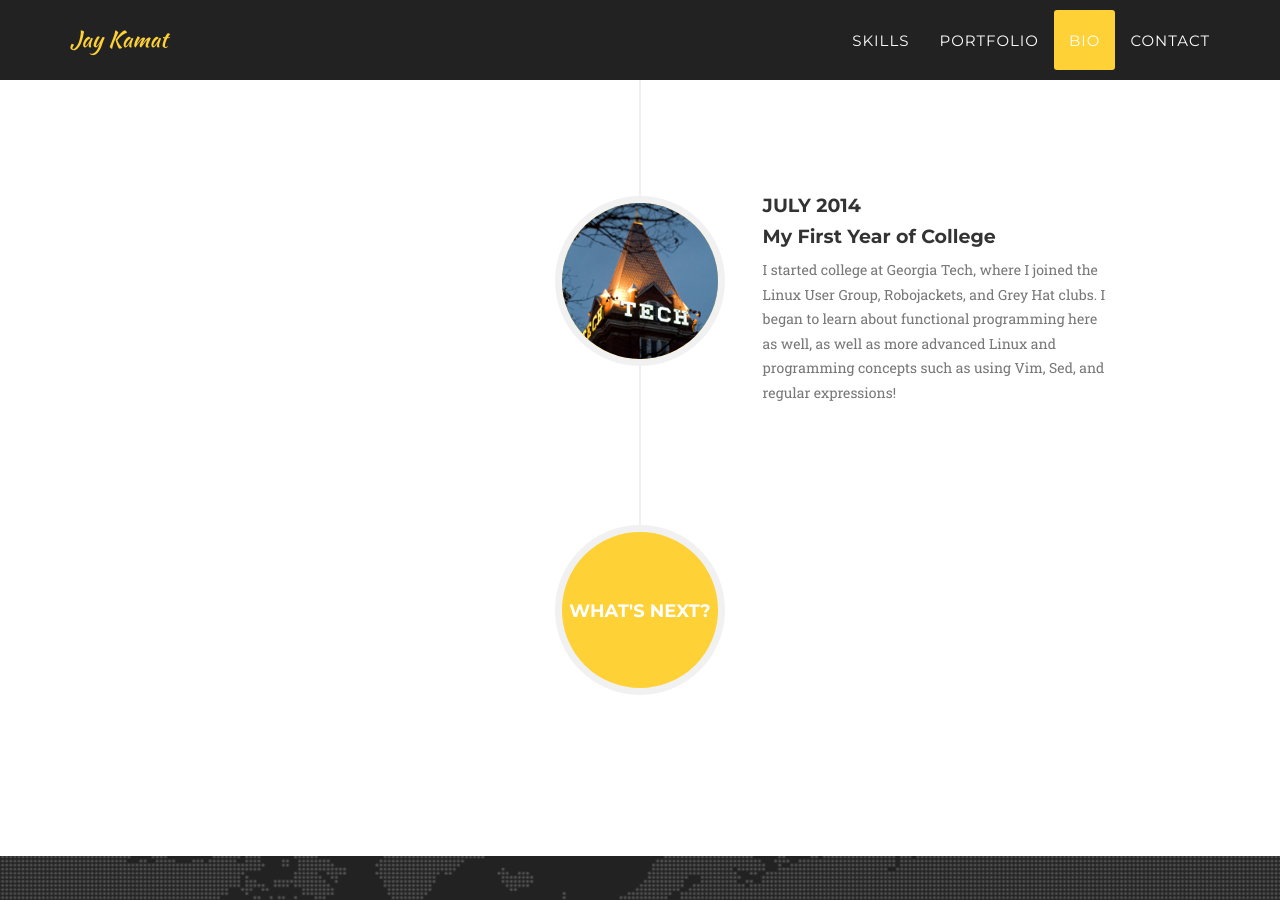
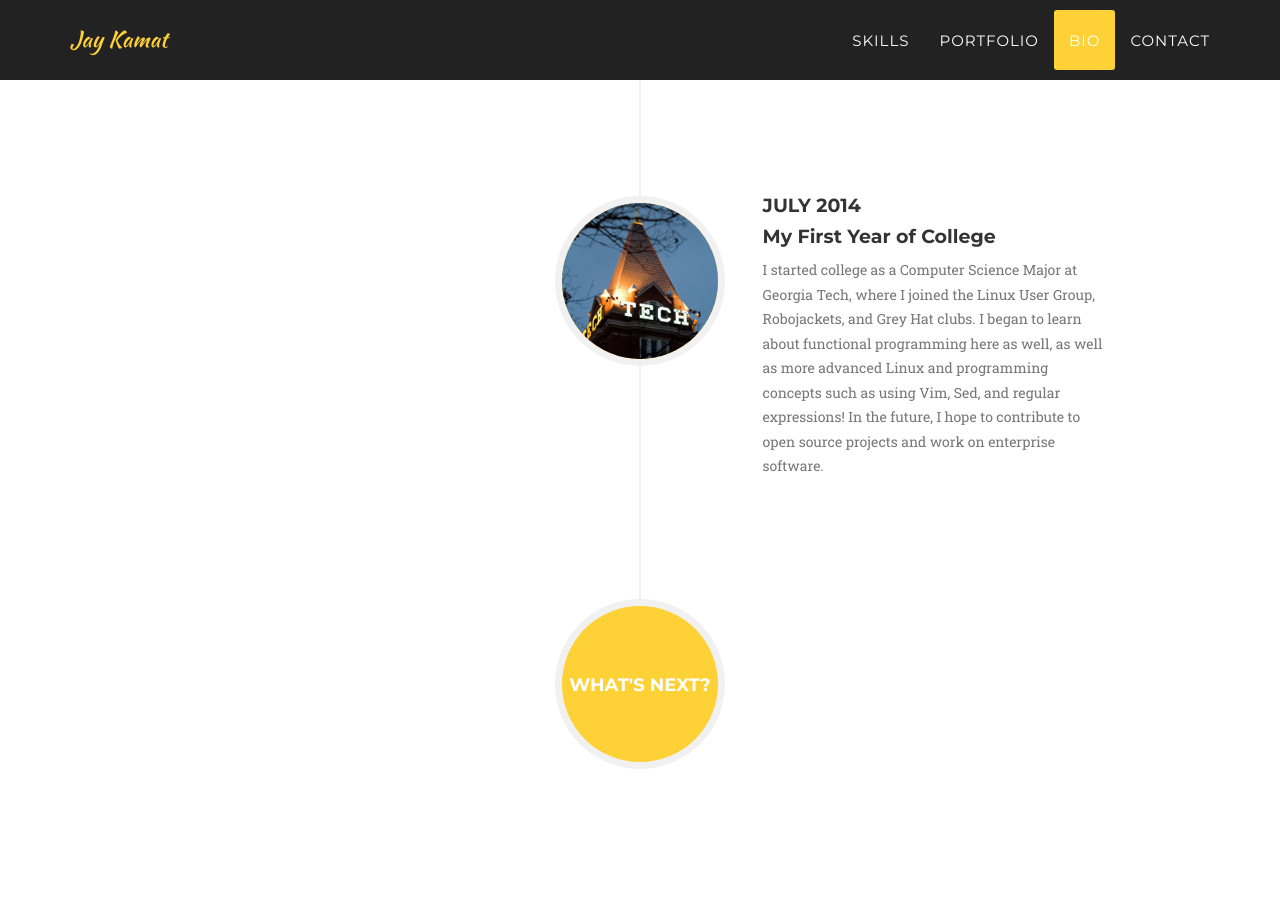
Before and after one commit to jgkamat/jgkamat.github.io, a Jekyll site: the page built from index.html, in a window 1280 px wide and 900 px high, scrolled down 3432 px. Built offline with Jekyll 4.4.1, drawn with Linux system fonts in a browser that asks for light colours; some web fonts are replaced.

Commit message:
Add some information to the bio page

```diff
--- a/_includes/bio.html
+++ b/_includes/bio.html
@@ -62,7 +62,7 @@
                                     <h4 class="subheading">My First Year of College</h4>
                                 </div>
                                 <div class="timeline-body">
-                                    <p class="text-muted">I started college at Georgia Tech, where I joined the Linux User Group, Robojackets, and Grey Hat clubs. I began to learn about functional programming here as well, as well as more advanced Linux and programming concepts such as using Vim, Sed, and regular expressions!</p>
+                                    <p class="text-muted">I started college as a Computer Science Major at Georgia Tech, where I joined the Linux User Group, Robojackets, and Grey Hat clubs. I began to learn about functional programming here as well, as well as more advanced Linux and programming concepts such as using Vim, Sed, and regular expressions! In the future, I hope to contribute to open source projects and work on enterprise software.</p>
                                 </div>
                             </div>
                         </li>
```
